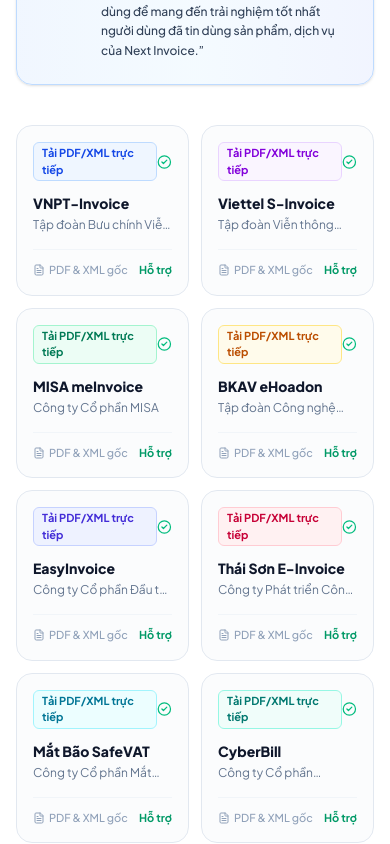
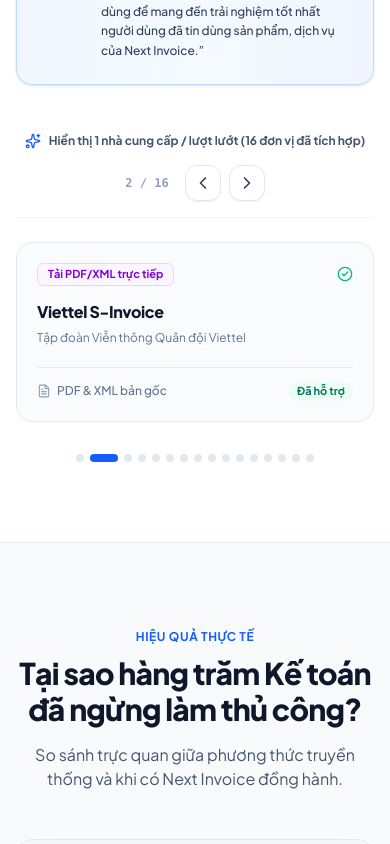
Before and after one commit to tergitran/nextinvoice-landing, a Next.js app: page / in a window 390 px wide. Shown: the part 6620-7464 px from the top of the page. Built offline with nearby package versions, Linux system fonts and the light colour scheme.

Commit message:
feat(providers): convert supported providers to 3-item responsive carousel

```diff
--- a/src/components/ProvidersGrid.tsx
+++ b/src/components/ProvidersGrid.tsx
@@ -1,4 +1,15 @@
-import { CheckCircle2, FileText, HeartHandshake, Info } from "lucide-react";
+"use client";
+
+import { useState, useEffect, useRef, useCallback } from "react";
+import {
+  CheckCircle2,
+  FileText,
+  HeartHandshake,
+  Info,
+  ChevronLeft,
+  ChevronRight,
+  Sparkles,
+} from "lucide-react";
 
 const supportedPdfProviders = [
   { name: "VNPT-Invoice", org: "Tập đoàn Bưu chính Viễn thông VNPT", tag: "Tải PDF/XML trực tiếp", color: "text-blue-700 bg-blue-50 border-blue-200" },
@@ -20,9 +31,76 @@
 ];
 
 export default function ProvidersGrid() {
+  const [itemsPerPage, setItemsPerPage] = useState(3);
+  const [currentIndex, setCurrentIndex] = useState(0);
+  const [isPaused, setIsPaused] = useState(false);
+  const touchStartX = useRef<number | null>(null);
+
+  // Responsive items count: Mobile 1, Tablet 2, Desktop 3
+  useEffect(() => {
+    const handleResize = () => {
+      if (window.innerWidth < 640) {
+        setItemsPerPage(1);
+      } else if (window.innerWidth < 1024) {
+        setItemsPerPage(2);
+      } else {
+        setItemsPerPage(3);
+      }
+    };
+
+    handleResize();
+    window.addEventListener("resize", handleResize);
+    return () => window.removeEventListener("resize", handleResize);
+  }, []);
+
+  const maxIndex = Math.max(0, supportedPdfProviders.length - itemsPerPage);
+
+  // Keep currentIndex bounded if itemsPerPage changes
+  useEffect(() => {
+    if (currentIndex > maxIndex) {
+      setCurrentIndex(maxIndex);
+    }
+  }, [itemsPerPage, maxIndex, currentIndex]);
+
+  const handlePrev = useCallback(() => {
+    setCurrentIndex((prev) => (prev <= 0 ? maxIndex : prev - 1));
+  }, [maxIndex]);
+
+  const handleNext = useCallback(() => {
+    setCurrentIndex((prev) => (prev >= maxIndex ? 0 : prev + 1));
+  }, [maxIndex]);
+
+  // Auto-play timer (pauses on hover)
+  useEffect(() => {
+    if (isPaused) return;
+    const timer = setInterval(() => {
+      handleNext();
+    }, 4000);
+    return () => clearInterval(timer);
+  }, [isPaused, handleNext]);
+
+  // Touch Swipe for mobile
+  const handleTouchStart = (e: React.TouchEvent) => {
+    touchStartX.current = e.touches[0].clientX;
+  };
+
+  const handleTouchEnd = (e: React.TouchEvent) => {
+    if (touchStartX.current === null) return;
+    const diff = touchStartX.current - e.changedTouches[0].clientX;
+    if (diff > 50) {
+      handleNext();
+    } else if (diff < -50) {
+      handlePrev();
+    }
+    touchStartX.current = null;
+  };
+
+  const totalPages = maxIndex + 1;
+
   return (
     <section id="providers" className="py-20 lg:py-24 bg-white border-b border-slate-200/80">
       <div className="mx-auto max-w-7xl px-4 sm:px-6 lg:px-8">
+        {/* Section Header */}
         <div className="mx-auto max-w-3xl text-center">
           <span className="text-xs sm:text-sm font-bold uppercase tracking-wider text-blue-600">
             Khả Năng Tương Thích Thực Tế
@@ -35,7 +113,7 @@
           </p>
         </div>
 
-        {/* Honest Transparency Quote Box requested by user */}
+        {/* Honest Transparency Quote Box */}
         <div className="mt-10 mx-auto max-w-4xl rounded-2xl border border-blue-200 bg-gradient-to-r from-blue-50/90 via-sky-50/70 to-indigo-50/80 p-6 sm:p-7 shadow-sm">
           <div className="flex items-start gap-4">
             <div className="rounded-xl bg-blue-600 p-2.5 text-white shrink-0 mt-0.5 shadow-xs">
@@ -57,34 +135,106 @@
           </div>
         </div>
 
-        {/* Grid Cards of Actual Supported Providers */}
-        <div className="mt-10 grid grid-cols-2 gap-3 sm:grid-cols-3 lg:grid-cols-4 sm:gap-4">
+        {/* Carousel Header Bar with Navigation Controls */}
+        <div className="mt-12 flex flex-col sm:flex-row items-center justify-between gap-4 border-b border-slate-100 pb-4">
+          <div className="flex items-center gap-2 text-xs font-bold text-slate-600">
+            <Sparkles className="h-4 w-4 text-blue-600" />
+            <span>
+              Hiển thị {itemsPerPage} nhà cung cấp / lượt lướt ({supportedPdfProviders.length} đơn vị đã tích hợp)
+            </span>
+          </div>
+
+          <div className="flex items-center gap-2">
+            <span className="text-xs font-mono font-semibold text-slate-400 mr-2">
+              {currentIndex + 1} / {totalPages}
+            </span>
+            <button
+              type="button"
+              onClick={handlePrev}
+              aria-label="Previous slide"
+              className="flex h-9 w-9 items-center justify-center rounded-xl border border-slate-200 bg-white text-slate-700 shadow-2xs transition-all hover:bg-slate-50 hover:border-slate-300 hover:text-blue-600 active:scale-95"
+            >
+              <ChevronLeft className="h-5 w-5" />
+            </button>
+            <button
+              type="button"
+              onClick={handleNext}
+              aria-label="Next slide"
+              className="flex h-9 w-9 items-center justify-center rounded-xl border border-slate-200 bg-white text-slate-700 shadow-2xs transition-all hover:bg-slate-50 hover:border-slate-300 hover:text-blue-600 active:scale-95"
+            >
+              <ChevronRight className="h-5 w-5" />
+            </button>
+          </div>
+        </div>
+
+        {/* Carousel Viewport */}
+        <div
+          className="relative mt-6 overflow-hidden rounded-2xl"
+          onMouseEnter={() => setIsPaused(true)}
+          onMouseLeave={() => setIsPaused(false)}
+          onTouchStart={handleTouchStart}
+          onTouchEnd={handleTouchEnd}
+        >
+          {/* Sliding Track */}
+          <div
+            className="flex transition-transform duration-500 ease-out -mx-2.5"
+            style={{
+              transform: `translateX(-${currentIndex * (100 / itemsPerPage)}%)`,
+            }}
+          >
             {supportedPdfProviders.map((p, idx) => (
               <div
                 key={idx}
-              className="flex flex-col justify-between rounded-2xl border border-slate-200 bg-slate-50/60 p-4 transition-all hover:bg-white hover:shadow-md hover:border-slate-300"
+                className="shrink-0 px-2.5"
+                style={{
+                  width: `${100 / itemsPerPage}%`,
+                }}
               >
+                <div className="flex h-full flex-col justify-between rounded-2xl border border-slate-200 bg-slate-50/70 p-5 transition-all hover:bg-white hover:border-blue-300 hover:shadow-lg">
                   <div>
                     <div className="flex items-center justify-between">
-                  <span className={`inline-flex rounded-md border px-2 py-0.5 text-[11px] font-bold ${p.color}`}>
+                      <span className={`inline-flex rounded-md border px-2.5 py-0.5 text-[11px] font-bold ${p.color}`}>
                         {p.tag}
                       </span>
                       <CheckCircle2 className="h-4 w-4 text-emerald-500" />
                     </div>
-                <h4 className="mt-3 text-sm sm:text-base font-extrabold text-slate-900">
+                    <h4 className="mt-3.5 text-base font-extrabold text-slate-900 tracking-tight">
                       {p.name}
                     </h4>
-                <p className="mt-1 text-xs text-slate-500 line-clamp-1">
+                    <p className="mt-1 text-xs text-slate-500 line-clamp-2 leading-relaxed">
                       {p.org}
                     </p>
                   </div>
-              <div className="mt-4 pt-3 border-t border-slate-100 flex items-center justify-between text-[11px] text-slate-400 font-medium">
-                <span className="flex items-center gap-1">
-                  <FileText className="h-3 w-3 text-slate-400" /> PDF & XML gốc
+
+                  <div className="mt-5 pt-3.5 border-t border-slate-200/80 flex items-center justify-between text-xs font-medium">
+                    <span className="flex items-center gap-1.5 text-slate-500">
+                      <FileText className="h-3.5 w-3.5 text-slate-400" />
+                      <span>PDF & XML bản gốc</span>
                     </span>
-                <span className="text-emerald-600 font-bold">Hỗ trợ</span>
+                    <span className="rounded-full bg-emerald-50 px-2 py-0.5 text-[11px] font-bold text-emerald-700">
+                      Đã hỗ trợ
+                    </span>
                   </div>
                 </div>
+              </div>
+            ))}
+          </div>
+        </div>
+
+        {/* Dot Indicators */}
+        <div className="mt-8 flex items-center justify-center gap-1.5">
+          {Array.from({ length: totalPages }).map((_, dotIdx) => (
+            <button
+              key={dotIdx}
+              type="button"
+              onClick={() => setCurrentIndex(dotIdx)}
+              aria-label={`Go to slide ${dotIdx + 1}`}
+              className={`h-2 rounded-full transition-all ${
+                currentIndex === dotIdx
+                  ? "w-7 bg-blue-600"
+                  : "w-2 bg-slate-200 hover:bg-slate-300"
+              }`}
+            />
           ))}
         </div>
       </div>
```
Lines whose indentation alone changed are shown as unchanged.
